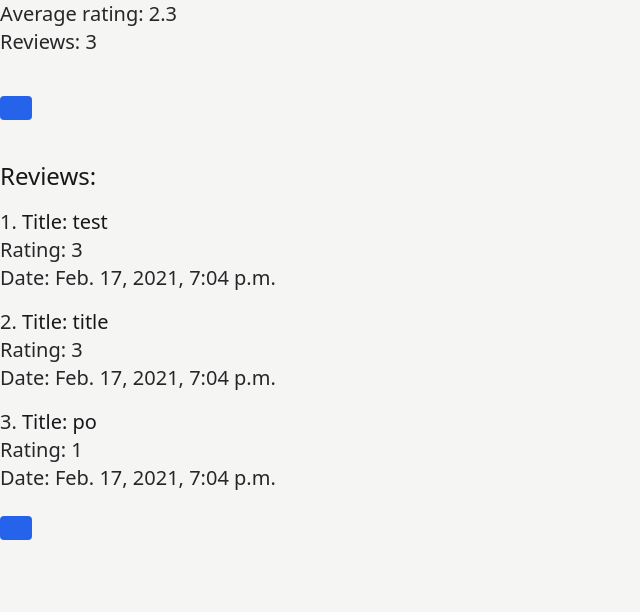
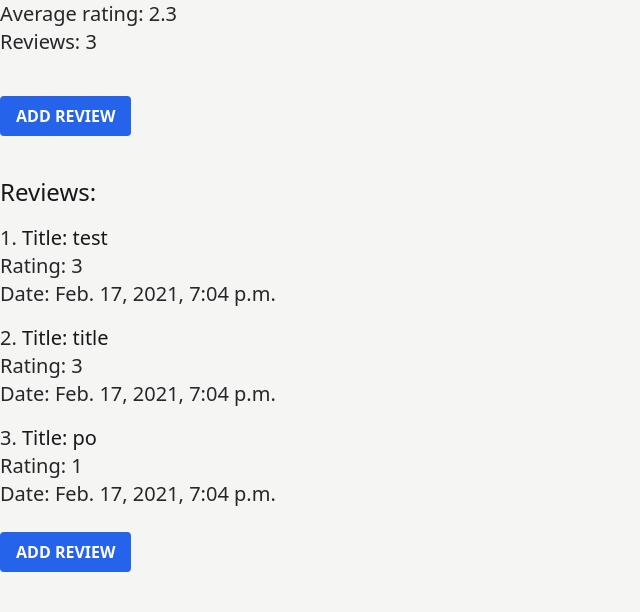
Before and after one commit to gedkirkham/property_rental_watch, a Django app: page /addresses/1/ in a window 1280 px wide. Shown: the part 280-892 px from the top of the page, without its empty margins (0-640 px from the left). Before the commit the page ends 820 px from the top, so only its background shows below. Run offline with Django 3.2, Linux system fonts and the light colour scheme; data comes from the database, SQL or seed files in the repository; tables that the repository leaves empty hold one stand-in row (values such as "Sample post"); style sheets or scripts are compiled from the project's sources; some libraries are stand-ins or nearby versions.

Commit message:
refactor: create add_review translate string

```diff
--- a/app/addresses/templates/addresses/address_detail.html
+++ b/app/addresses/templates/addresses/address_detail.html
@@ -2,8 +2,6 @@
 {% extends 'index.html' %}
 
 {% load i18n %}
-
-{% translate 'ADD REVIEW' as add_review %}
 
 {% block content %}
 <section>
@@ -31,7 +29,7 @@
             class="tw_button_anchor"
             href="{% url 'reviews:review_create' %}?addr={{object.id}}"
         >
-            {{ add_review }}
+            {{ add_review|upper }}
         </a>
     </button>
 
@@ -60,7 +58,7 @@
                 class="tw_button_anchor"
                 href="{% url 'reviews:review_create' %}?addr={{object.id}}"
             >
-                {{ add_review }}
+                {{ add_review|upper }}
             </a>
         </button>
     </section>
--- a/app/app/templates/base.html
+++ b/app/app/templates/base.html
@@ -4,6 +4,7 @@
 {% load static compress i18n %}
 {% translate 'Property Rental Watch' as title %}
 {% translate 'Submit' as button_submit %}
+{% translate 'Add review' as add_review %}
 
 <html lang="en">
     <head>
```
